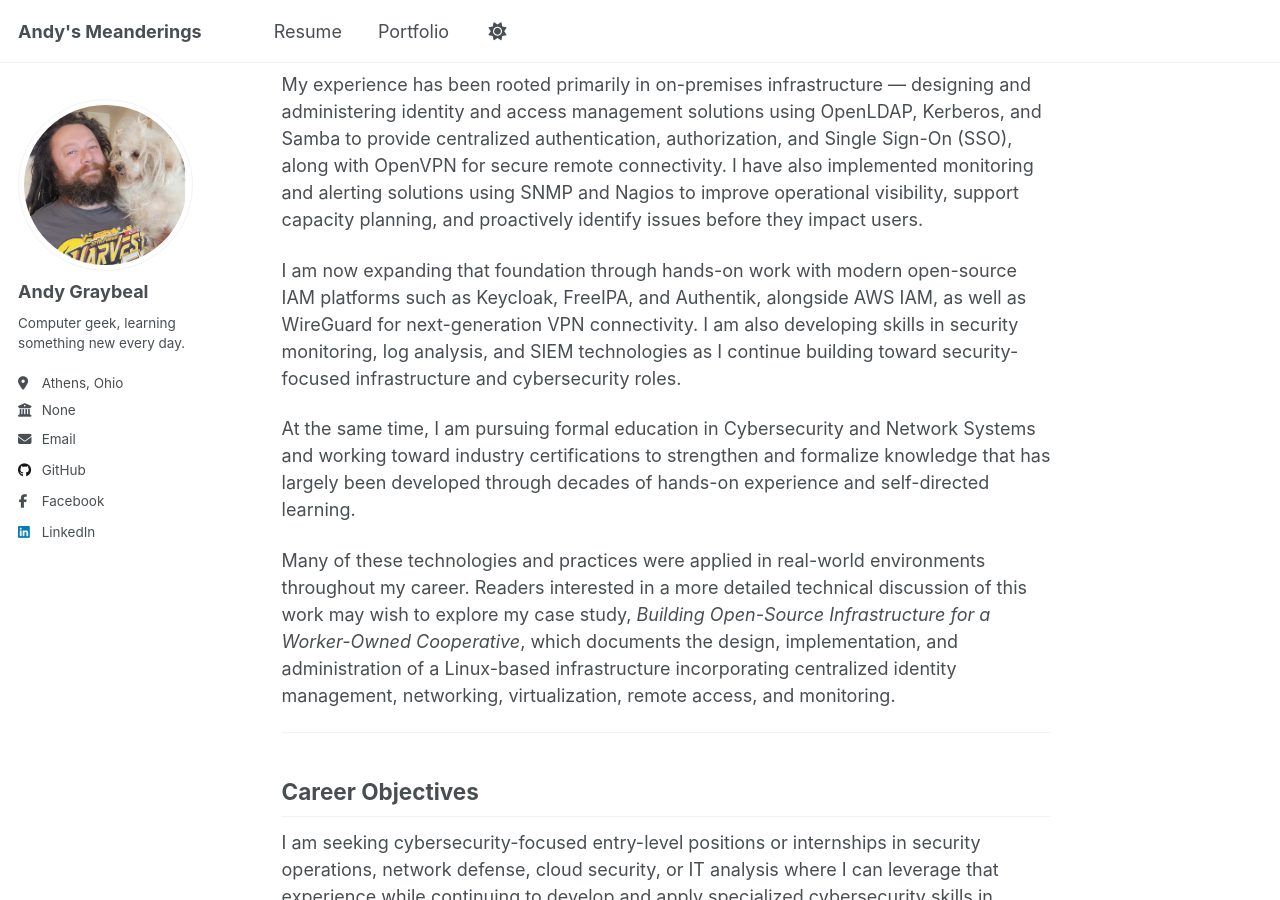
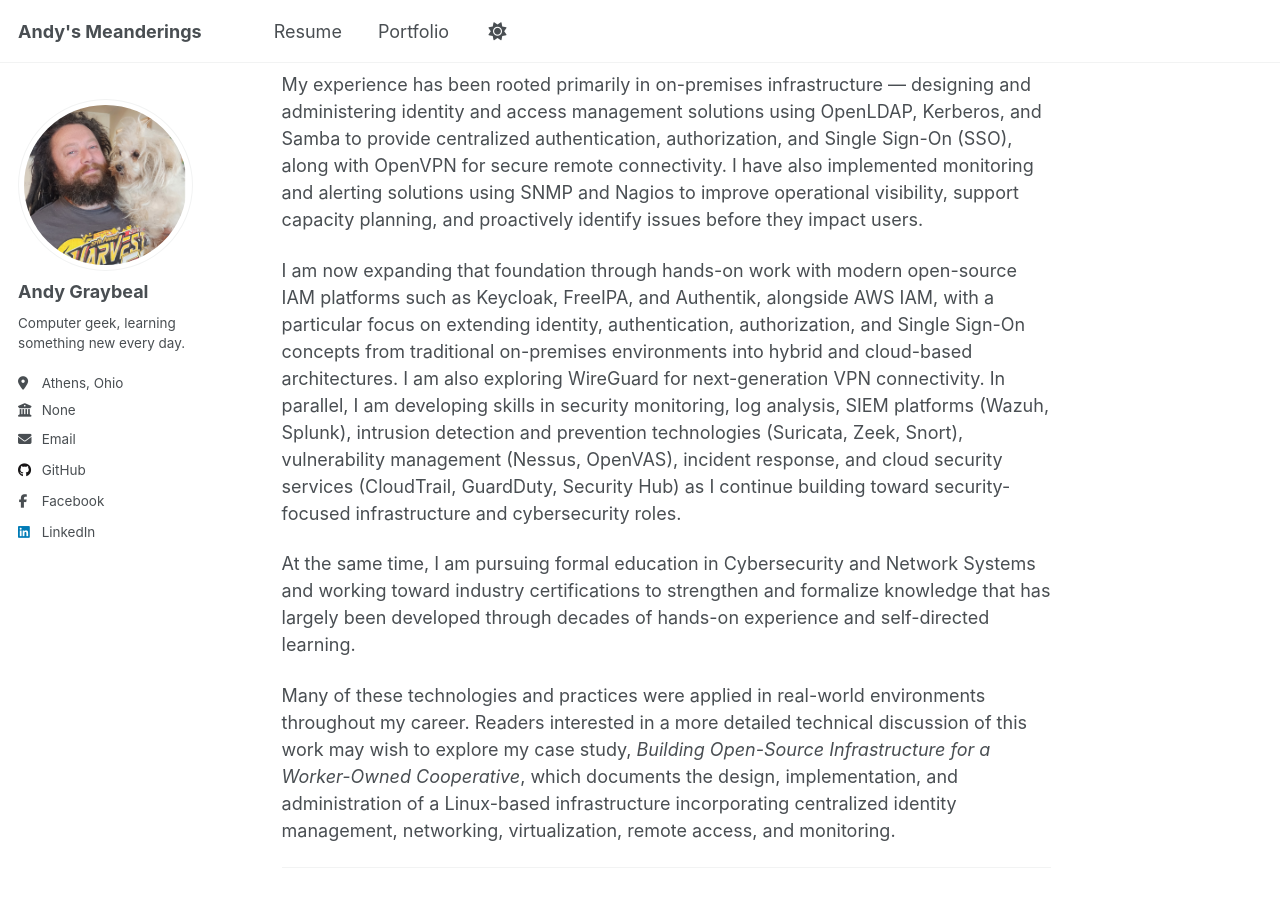
Before and after one commit to andy-graybeal/andy-graybeal.github.io, a Jekyll site: the page built from _pages/about.md, in a window 1280 px wide and 900 px high, scrolled down 321 px. Built offline with Jekyll 4.4.1, drawn with Linux system fonts in a browser that asks for light colours; a script that is not in the unit is left out.

Commit message:
Enhance about.md with updated IAM and security focus
Expanded discussion on modern IAM platforms and security technologies, detailing the transition from on-premises to hybrid and cloud architectures.

```diff
--- a/_pages/about.md
+++ b/_pages/about.md
@@ -64,7 +64,7 @@ I work across systems administration, network infrastructure, identity and acces
 
 My experience has been rooted primarily in on-premises infrastructure — designing and administering identity and access management solutions using OpenLDAP, Kerberos, and Samba to provide centralized authentication, authorization, and Single Sign-On (SSO), along with OpenVPN for secure remote connectivity. I have also implemented monitoring and alerting solutions using SNMP and Nagios to improve operational visibility, support capacity planning, and proactively identify issues before they impact users.
 
-I am now expanding that foundation through hands-on work with modern open-source IAM platforms such as Keycloak, FreeIPA, and Authentik, alongside AWS IAM, as well as WireGuard for next-generation VPN connectivity. I am also developing skills in security monitoring, log analysis, and SIEM technologies as I continue building toward security-focused infrastructure and cybersecurity roles.
+I am now expanding that foundation through hands-on work with modern open-source IAM platforms such as Keycloak, FreeIPA, and Authentik, alongside AWS IAM, with a particular focus on extending identity, authentication, authorization, and Single Sign-On concepts from traditional on-premises environments into hybrid and cloud-based architectures. I am also exploring WireGuard for next-generation VPN connectivity. In parallel, I am developing skills in security monitoring, log analysis, SIEM platforms (Wazuh, Splunk), intrusion detection and prevention technologies (Suricata, Zeek, Snort), vulnerability management (Nessus, OpenVAS), incident response, and cloud security services (CloudTrail, GuardDuty, Security Hub) as I continue building toward security-focused infrastructure and cybersecurity roles.
 
 At the same time, I am pursuing formal education in Cybersecurity and Network Systems and working toward industry certifications to strengthen and formalize knowledge that has largely been developed through decades of hands-on experience and self-directed learning.
 
```
